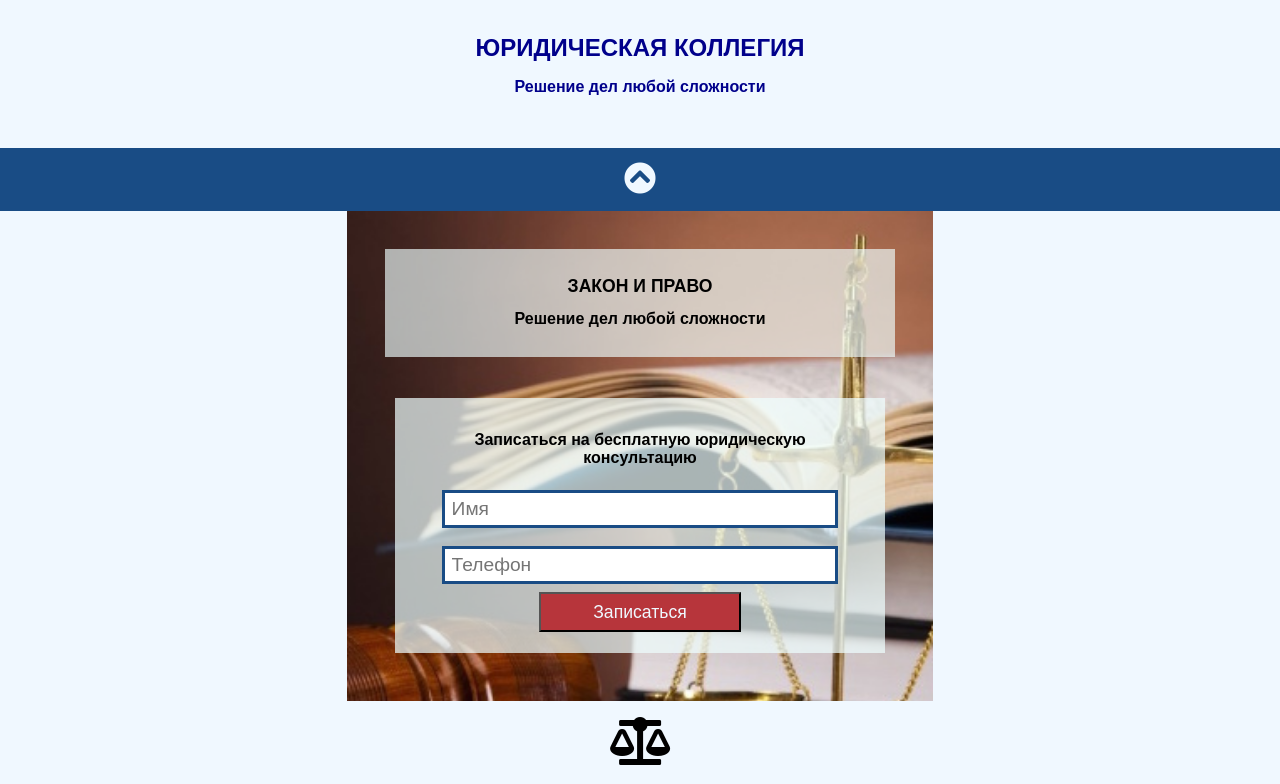
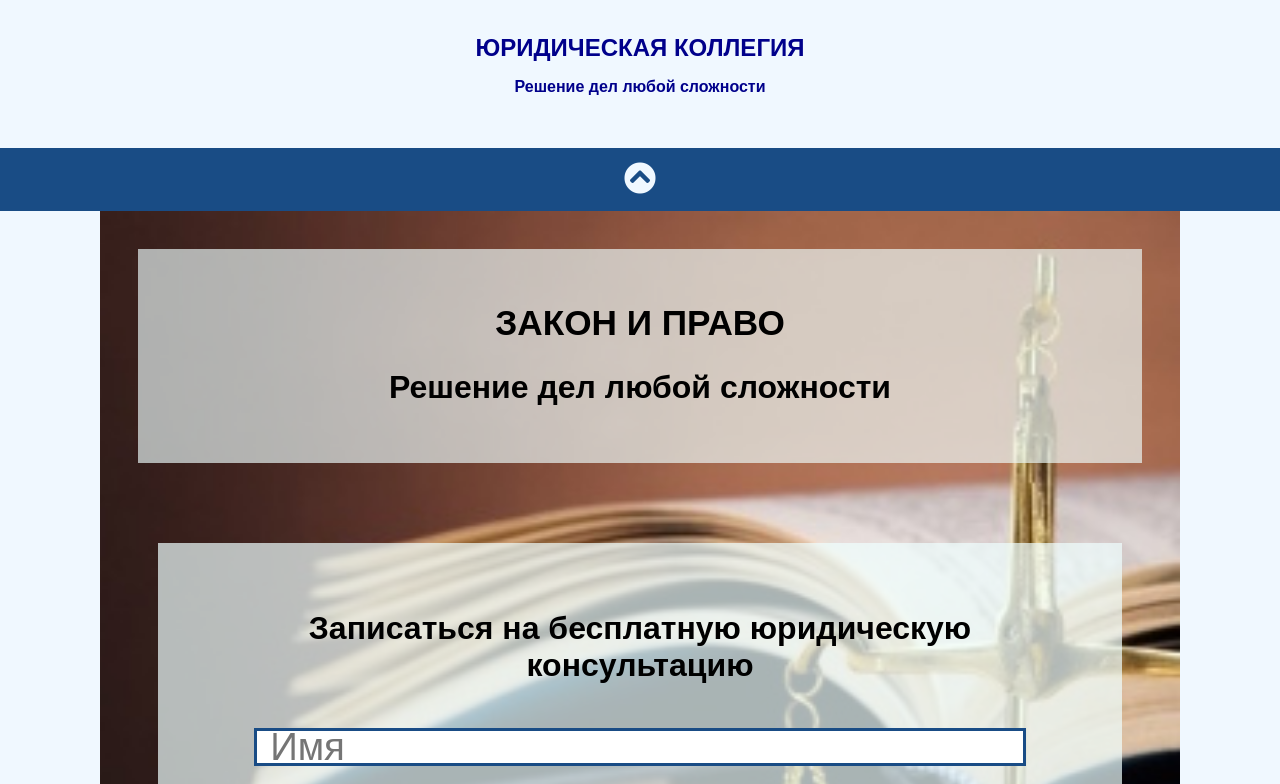
Before and after one commit to KatyaHorton/Law-Firm-Moscow-App, a React (Create React App) app: page / in a window 1280 px wide. Shown: the top 784 px of the page. Built offline with nearby package versions, Linux system fonts and the light colour scheme.

Commit message:
styles adjusted

```diff
--- a/src/App.css
+++ b/src/App.css
@@ -90,6 +90,16 @@ button:hover {
 
 }
 
+.main-slide{
+	height: 500px;
+  	display: flex;
+  	justify-content: center;
+  	align-items: center;
+	background-color: gainsboro;
+	font-size: 2em;
+
+}
+
 #main-page{
 	background-image: url('components/images/law-small.jpg');
 	height: auto;
```
